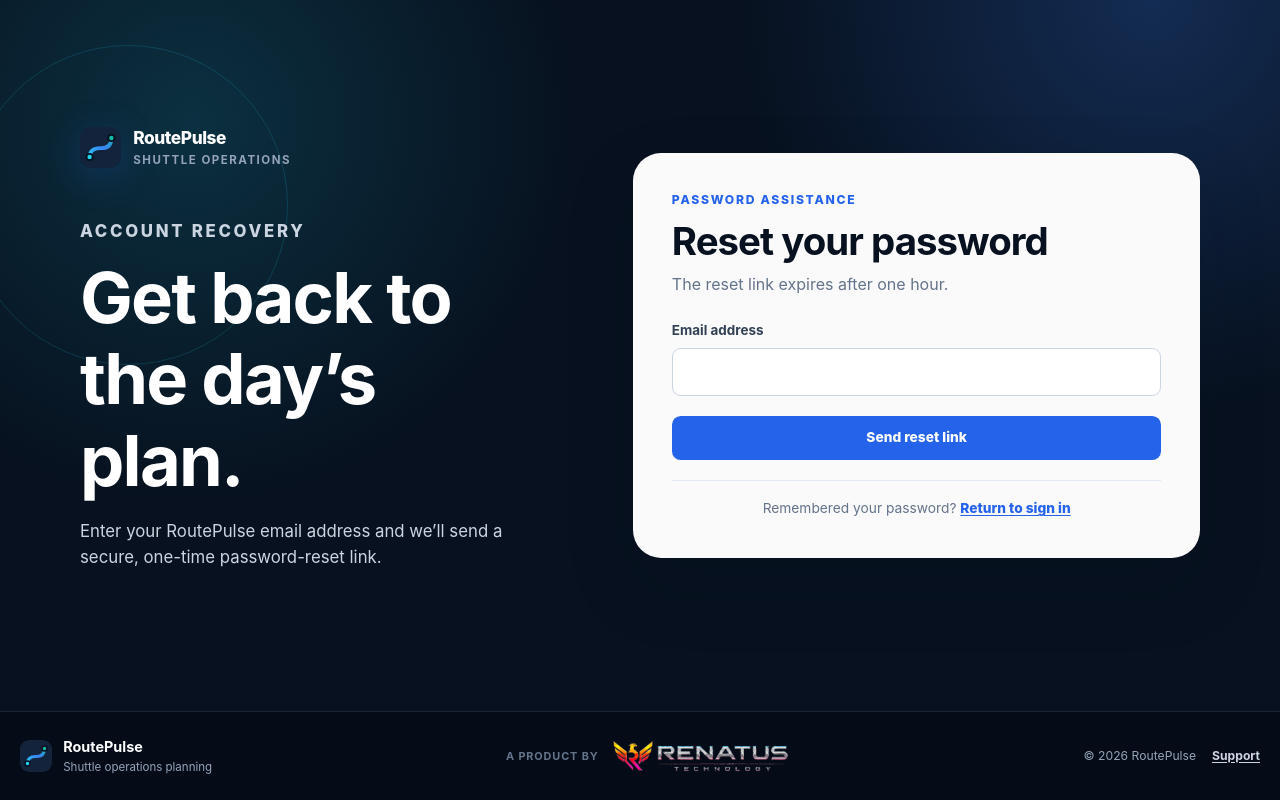
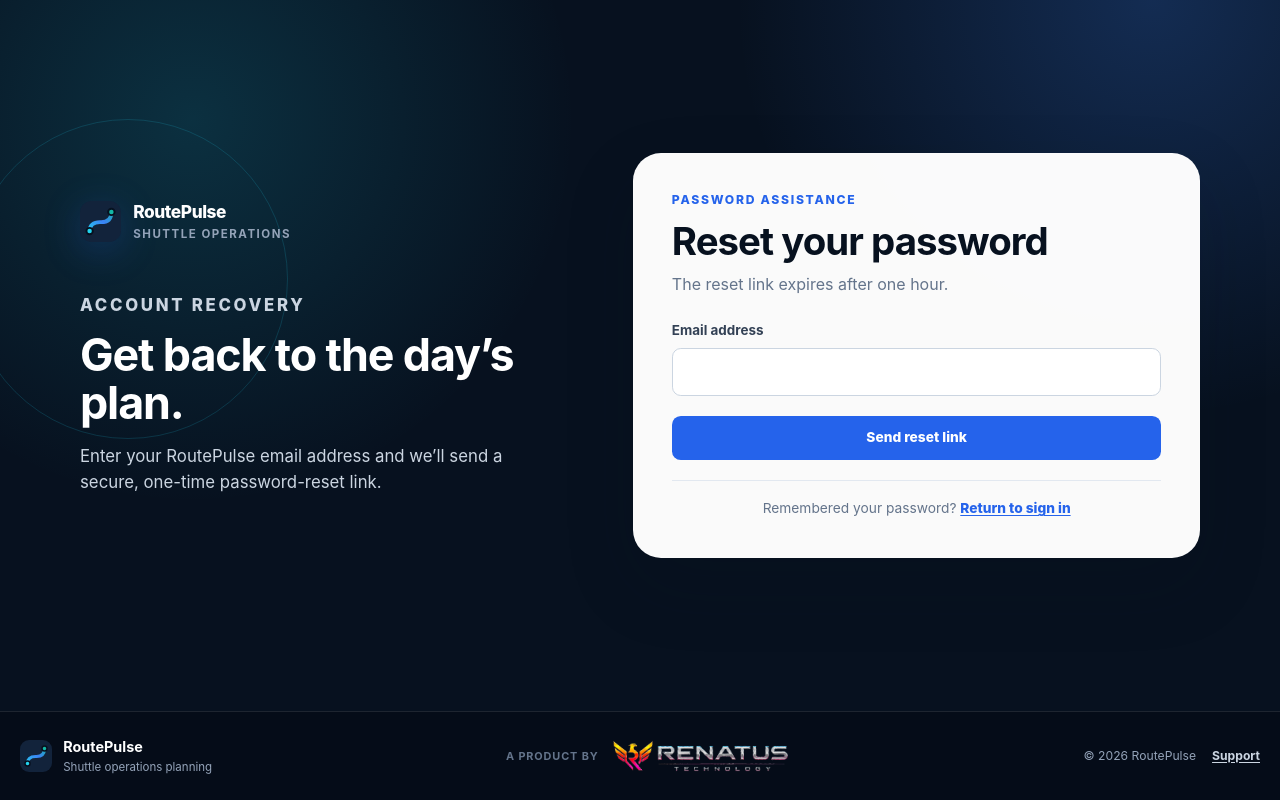
Before and after one commit to victorpena210/is-the-shuttle-running, a Spring Boot app: page /forgot-password in a window 1280 px wide. Run offline with Spring Boot 4, Linux system fonts and the light colour scheme; some of the project's set-up classes (security, data sources, template engines, error pages and the like) are left out, and stand-ins take their place.

Commit message:
adjusted text size

```diff
--- a/src/main/resources/static/css/routepulse.css
+++ b/src/main/resources/static/css/routepulse.css
@@ -1464,6 +1464,12 @@
     font-size: clamp(2.55rem, 5.5vw, 4.65rem);
 }
 
+#product-heading {
+    max-width: 20ch;
+    font-size: clamp(2.15rem, 3.5vw, 3.25rem);
+    line-height: 1.08;
+}
+
 .public-story > p {
     max-width: 34rem;
     color: var(--slate-300);
```
